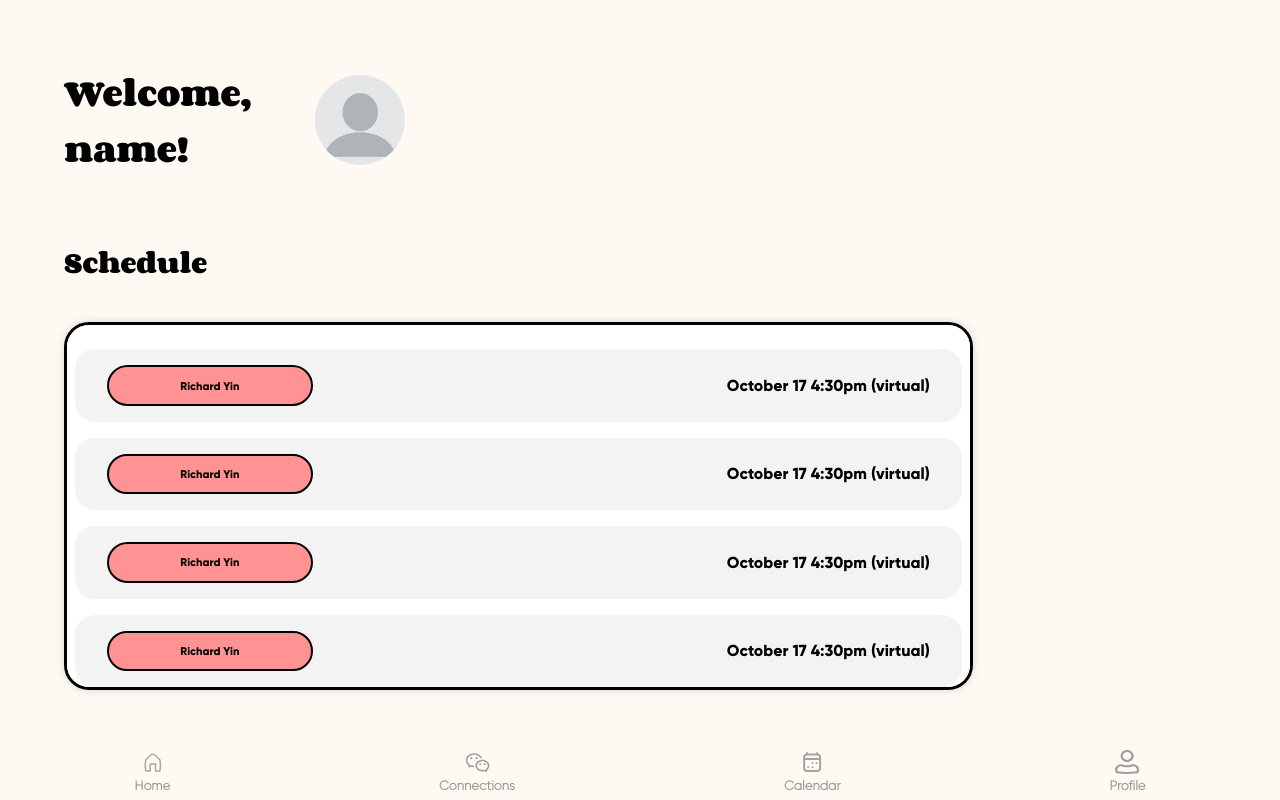
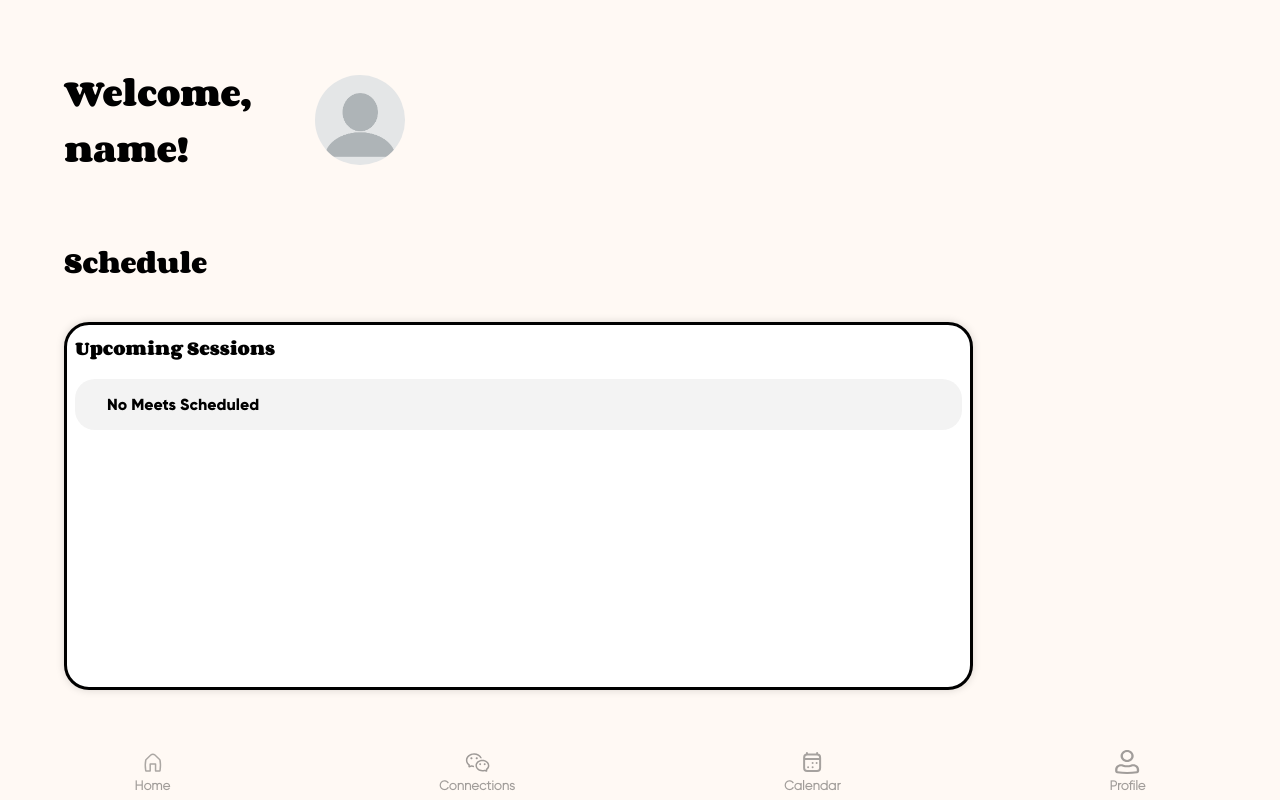
Before and after one commit to makeitMVPadmin/CoffeeChat, a React (Create React App) app: page / in a window 1280 px wide. Built offline with nearby package versions, Linux system fonts and the light colour scheme; no server answers; a web font is replaced by a local one.

Commit message:
Creating The New Designs

```diff
--- a/src/pages/HomePage/HomePage.jsx
+++ b/src/pages/HomePage/HomePage.jsx
@@ -74,23 +74,18 @@ const HomePage = () => {
       <h3 className="scheduleTitle">Schedule</h3>
 
       <div className="scheduleDiv">
+        <h4 className="ScheduleDivTitle">Upcoming Sessions</h4>
         <div className="scheduleList">
-          <p className="scheduledName">Richard Yin</p>
-          <p>October 17 4:30pm (virtual)</p>
+          <p className="scheduledNone">No Meets Scheduled</p>
         </div>
-
-        <div className="scheduleList">
-          <p className="scheduledName">Richard Yin</p>
-          <p>October 17 4:30pm (virtual)</p>
-        </div>
-        <div className="scheduleList">
-          <p className="scheduledName">Richard Yin</p>
-          <p>October 17 4:30pm (virtual)</p>
-        </div>
-        <div className="scheduleList">
-          <p className="scheduledName">Richard Yin</p>
-          <p>October 17 4:30pm (virtual)</p>
-        </div>
+        {/* <div className="scheduleList">
+          <div className="accountBtn"></div>
+          <div>
+            {" "}
+            <p className="scheduledName">Richard Yin</p>
+            <p className="scheduledName">October 17 4:30pm (virtual)</p>
+          </div>
+        </div> */}
       </div>
 
       <Navbar />
--- a/src/pages/HomePage/HomePage.scss
+++ b/src/pages/HomePage/HomePage.scss
@@ -98,8 +98,8 @@
   width: 90%;
   margin: auto;
   box-shadow: 0px 0px 9px 0px rgba(0, 0, 0, 0.15);
-  padding: 0.5rem;
-  height: 60%;
+  padding: 1rem 1rem;
+
   margin-top: 5%;
   border: 3px solid black;
   overflow: auto;
@@ -108,7 +108,6 @@
   }
   @include desktop {
     border-radius: 25px;
-
     width: 71%;
     margin: 5%;
     box-shadow: 0px 0px 9px 0px rgba(0, 0, 0, 0.15);
@@ -124,8 +123,6 @@
   display: flex;
   border-radius: 1.25rem;
   background-color: $mvp-gray;
-  margin-top: 1rem;
-  margin-bottom: 1rem;
   padding: 0.7rem;
 
   width: 100%;
@@ -147,16 +144,16 @@
   }
 }
 .scheduledName {
-  background-color: #ff9393;
-  border-radius: 25px;
-  border: 2px solid black;
-  margin-right: 1rem;
+  //   background-color: #ff9393;
+  //   border-radius: 25px;
+  //   border: 2px solid black;
+  //   margin-right: 1rem;
   font-size: 0.7rem;
   text-align: center;
   padding: 0.7rem;
-  width: 50%;
+  //   width: 50%;
   @include tablet {
-    width: 25%;
+    // width: 25%;
   }
 }
 
@@ -177,8 +174,11 @@
 .home {
   background-color: $mvp-cream;
   height: 100vh;
-  padding-top: 20%;
+  padding-top: 15%;
   @include tablet {
     padding-top: 5%;
   }
 }
+.ScheduleDivTitle {
+  margin-bottom: 1rem;
+}
```
